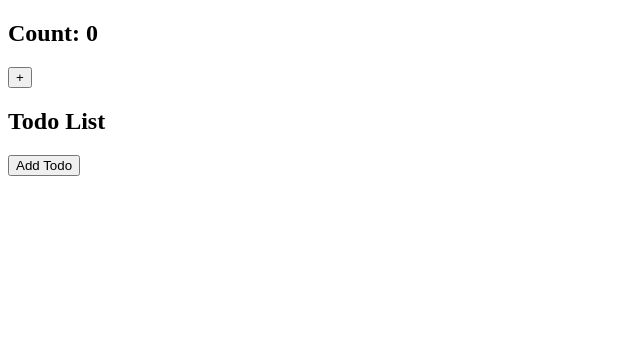
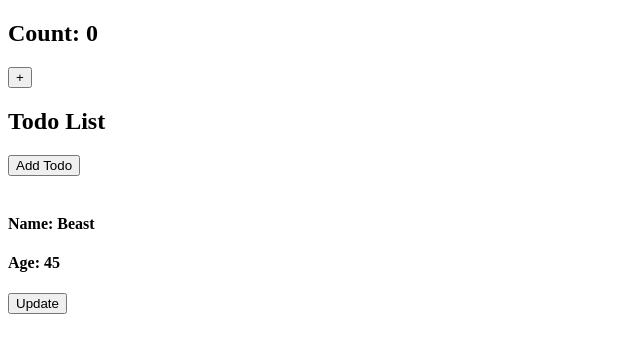
Before and after one commit to MrCupid75/REACT-JS-BEGINNER-TO-ADVANCE-COURSE, a React (Vite) app in the folder vite-project/: page / in a window 1280 px wide. Shown: the top 352 px of the page, without its empty margins (0-640 px from the left). Built offline with nearby package versions, Linux system fonts and the light colour scheme.

Commit message:
use useState to update an object

```diff
--- a/vite-project/src/App.jsx
+++ b/vite-project/src/App.jsx
@@ -1,6 +1,7 @@
 import React from 'react'
 import Counter from './useStateChallenege/Counter'
 import TodoList from './useStateChallenege/TodoList'
+import Profile from './useStateChallenege/Profile'
 
 const App = () => {
 
@@ -8,6 +9,8 @@ const App = () => {
    <section>
       <Counter />
       <TodoList />
+      <br />
+      <Profile />
    </section>
   )
 }
--- /dev/null
+++ b/vite-project/src/useStateChallenege/Profile.jsx
@@ -0,0 +1,21 @@
+import React, { useState } from 'react'
+
+const Profile = () => {
+
+    const [user, setUser] = useState({name: "Beast", age: 45})
+
+    const handleClick = () => setUser(() => {
+        return {...user, name: "Raw", age: 23}
+    })
+
+  return (
+    <div>
+        <h4>Name: {user.name}</h4>
+        <h4>Age: {user.age}</h4>
+
+        <button onClick={handleClick}>Update</button>
+    </div>
+  )
+}
+
+export default Profile
```
